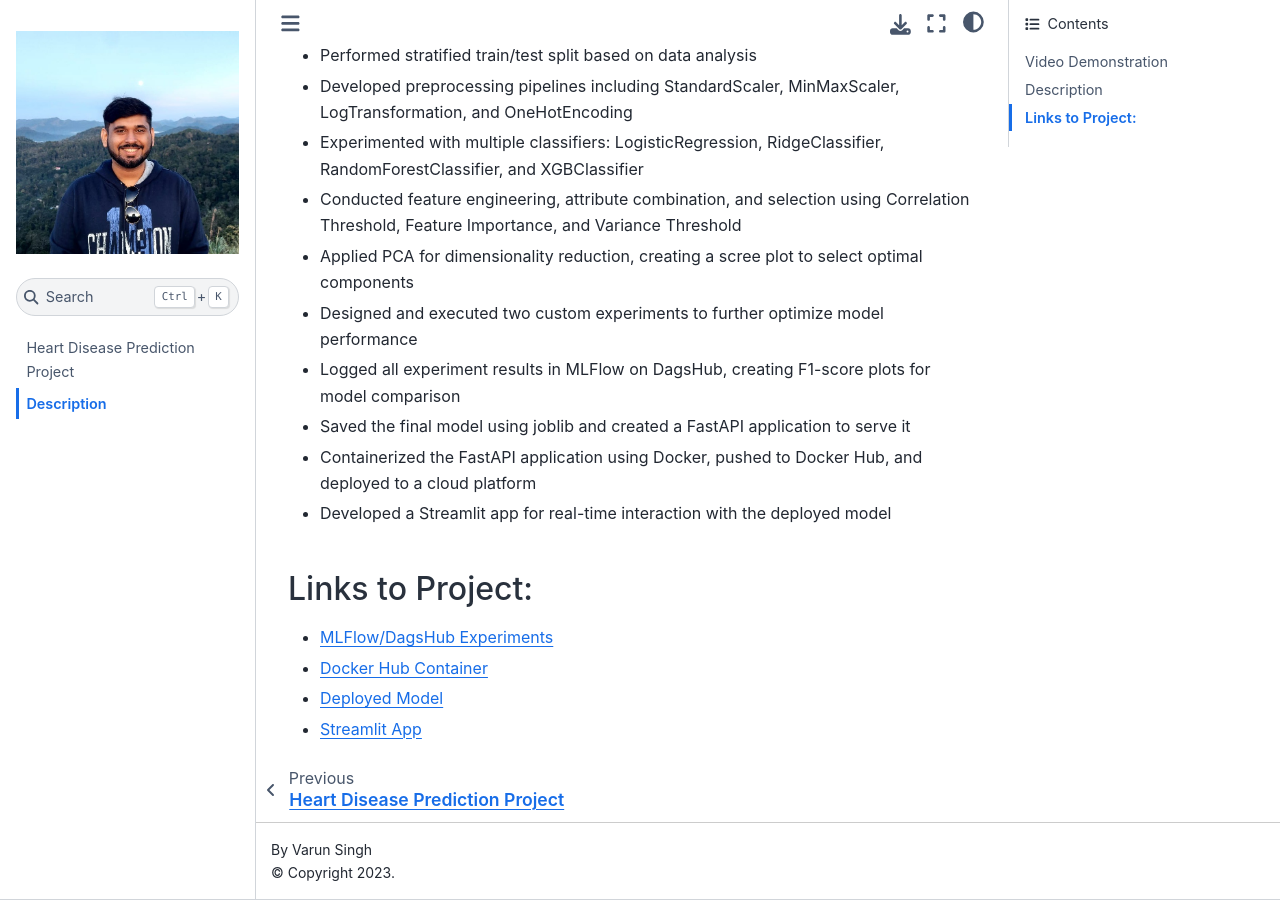
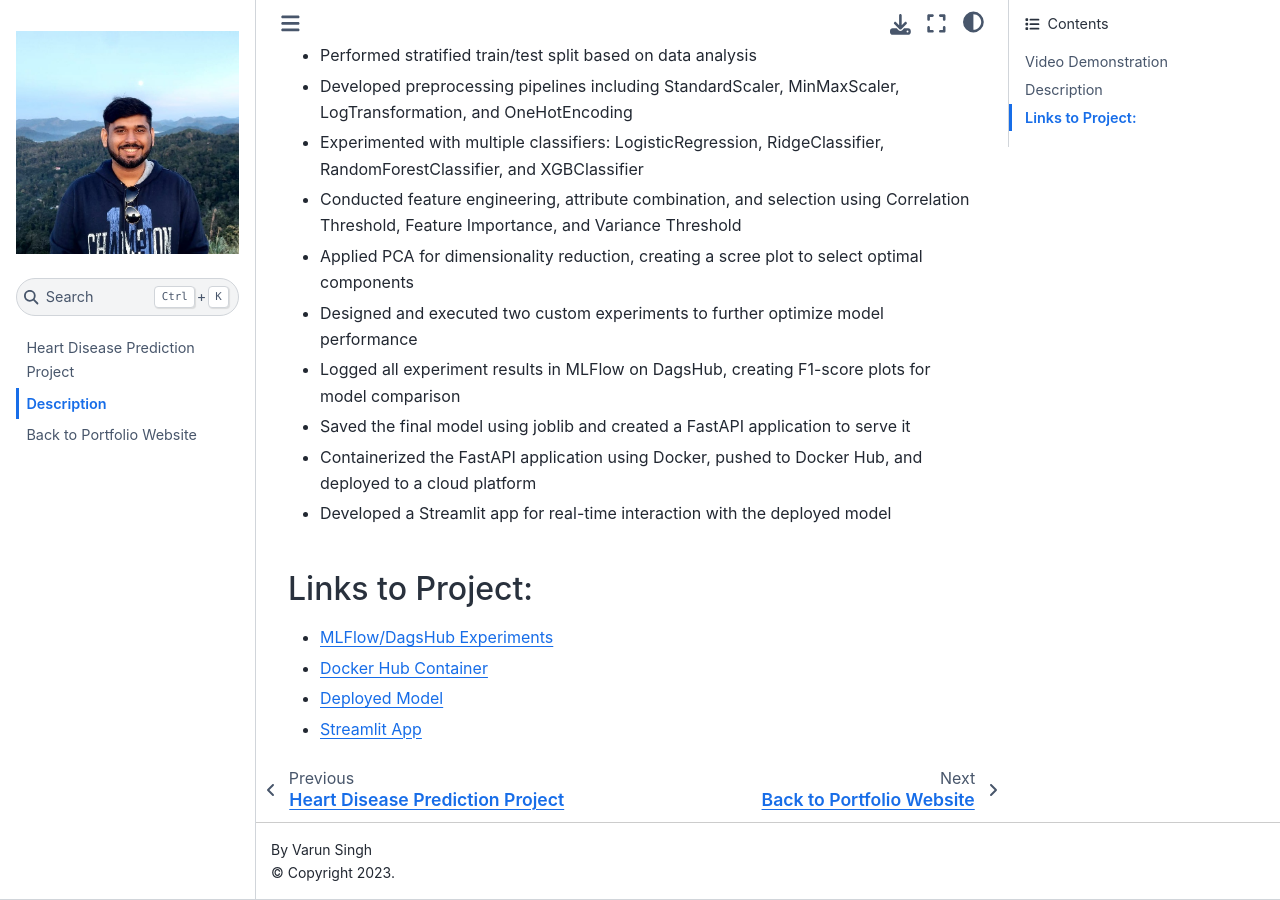
Before and after one commit to varunnn789/Heart-Disease-Prediction, a Jupyter Book: the page built from Description.md, in a window 1280 px wide and 900 px high, scrolled down 707 px. Built offline with Jupyter Book 1.0.4 settings and Sphinx 7.4.7 and the Sphinx Book theme 1.1.4, drawn with Linux system fonts in a browser that asks for light colours; pages that are not in the unit, such as notebooks, are missing from menus.

Commit message:
Backlink Added

```diff
--- /dev/null
+++ b/Portfolio Website.md
@@ -0,0 +1 @@
+# [Back to Portfolio Website](https://varunnn789.github.io/Portfolio-Website/intro.html)
--- a/_toc.yml
+++ b/_toc.yml
@@ -3,3 +3,4 @@ root: index
 chapters:
 - file: Description
 - file: normalisation_script_final9
+- file: Portfolio Website
```
